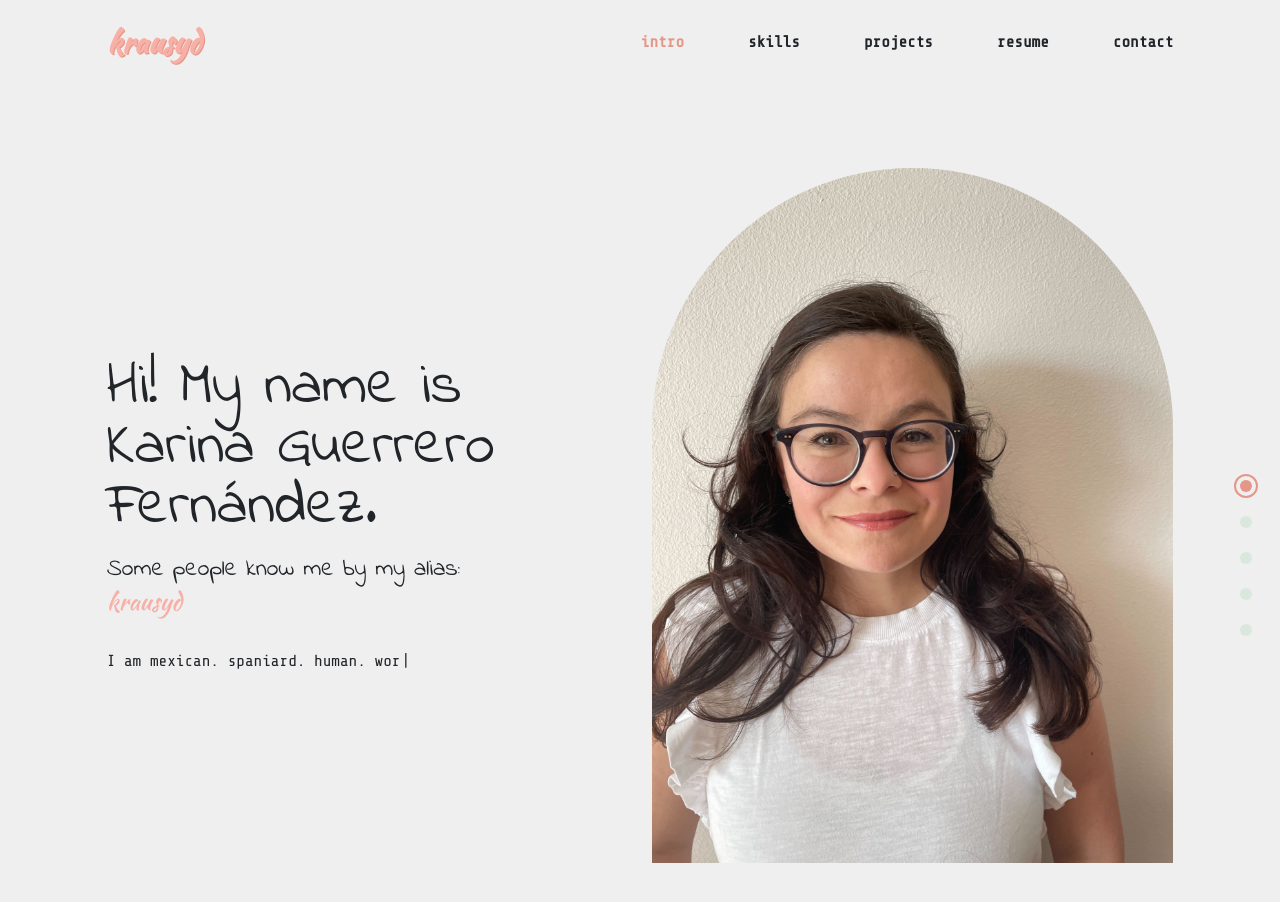
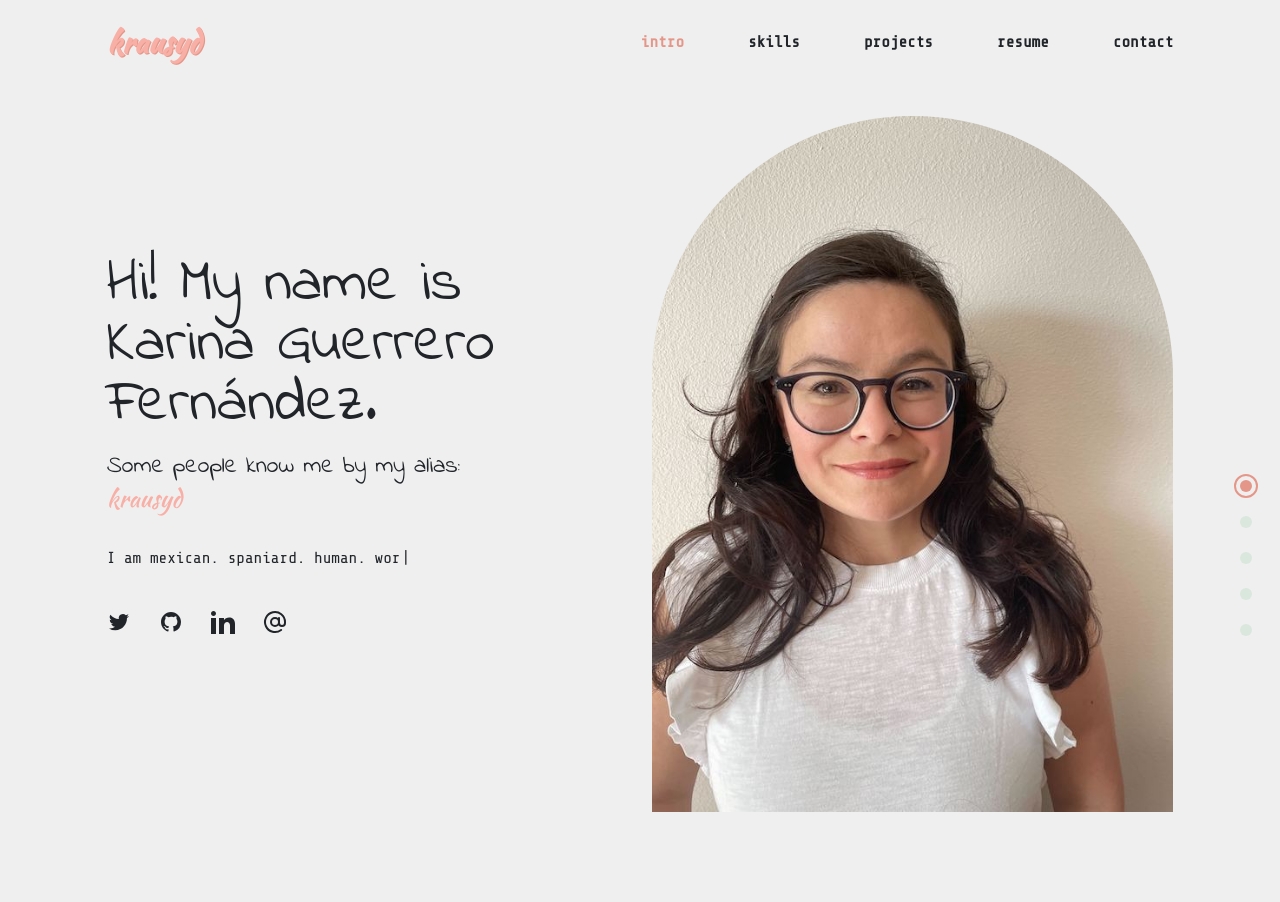
Before and after one commit to krausyd/aboutme, a React (Create React App) app: page / in a window 1280 px wide. After the commit the page ends 812 px from the top, so only its background shows below. Built offline with nearby package versions, Linux system fonts and the light colour scheme; the HTML template or start-up script is replaced by a standard one.

Commit message:
Add social media to initial page

```diff
--- /dev/null
+++ b/src/components/socialmedia.js
@@ -0,0 +1,60 @@
+export default function SocialMediaIcons() {
+    const navigation = [
+    {
+      name: 'Twitter',
+      href: 'https://twitter.com/krausyd',
+      icon: (props) => (
+        <svg fill="currentColor" viewBox="0 0 24 24" {...props}>
+          <path d="M8.29 20.251c7.547 0 11.675-6.253 11.675-11.675 0-.178 0-.355-.012-.53A8.348 8.348 0 0022 5.92a8.19 8.19 0 01-2.357.646 4.118 4.118 0 001.804-2.27 8.224 8.224 0 01-2.605.996 4.107 4.107 0 00-6.993 3.743 11.65 11.65 0 01-8.457-4.287 4.106 4.106 0 001.27 5.477A4.072 4.072 0 012.8 9.713v.052a4.105 4.105 0 003.292 4.022 4.095 4.095 0 01-1.853.07 4.108 4.108 0 003.834 2.85A8.233 8.233 0 012 18.407a11.616 11.616 0 006.29 1.84" />
+        </svg>
+      ),
+    },
+    {
+      name: 'GitHub',
+      href: 'https://github.com/krausyd',
+      icon: (props) => (
+        <svg fill="currentColor" viewBox="0 0 24 24" {...props}>
+          <path
+            fillRule="evenodd"
+            d="M12 2C6.477 2 2 6.484 2 12.017c0 4.425 2.865 8.18 6.839 9.504.5.092.682-.217.682-.483 0-.237-.008-.868-.013-1.703-2.782.605-3.369-1.343-3.369-1.343-.454-1.158-1.11-1.466-1.11-1.466-.908-.62.069-.608.069-.608 1.003.07 1.531 1.032 1.531 1.032.892 1.53 2.341 1.088 2.91.832.092-.647.35-1.088.636-1.338-2.22-.253-4.555-1.113-4.555-4.951 0-1.093.39-1.988 1.029-2.688-.103-.253-.446-1.272.098-2.65 0 0 .84-.27 2.75 1.026A9.564 9.564 0 0112 6.844c.85.004 1.705.115 2.504.337 1.909-1.296 2.747-1.027 2.747-1.027.546 1.379.202 2.398.1 2.651.64.7 1.028 1.595 1.028 2.688 0 3.848-2.339 4.695-4.566 4.943.359.309.678.92.678 1.855 0 1.338-.012 2.419-.012 2.747 0 .268.18.58.688.482A10.019 10.019 0 0022 12.017C22 6.484 17.522 2 12 2z"
+            clipRule="evenodd"
+          />
+        </svg>
+      ),
+    },
+    {
+      name: 'LinkedIn',
+      href: 'https://www.linkedin.com/in/krausyd',
+      icon: (props) => (
+        <svg fill="currentColor" viewBox="0 0 24 24" {...props}>
+          <path
+            fillRule="evenodd"
+            d="M4.98 3.5c0 1.381-1.11 2.5-2.48 2.5s-2.48-1.119-2.48-2.5c0-1.38 1.11-2.5 2.48-2.5s2.48 1.12 2.48 2.5zm.02 4.5h-5v16h5v-16zm7.982 0h-4.968v16h4.969v-8.399c0-4.67 6.029-5.052 6.029 0v8.399h4.988v-10.131c0-7.88-8.922-7.593-11.018-3.714v-2.155z"
+            clipRule="evenodd"
+          />
+        </svg>
+      ),
+    },
+    {
+      name: 'email',
+      href: 'mailto:krausyd@hey.com',
+      icon: (props) => (
+        <svg viewBox="0 0 24 24"  fill="none"  stroke="currentColor"  strokeWidth="2"  strokeLinecap="round"  strokeLinejoin="round" {...props}>
+            <circle cx="12" cy="12" r="4" />
+            <path d="M16 8v5a3 3 0 0 0 6 0v-1a10 10 0 1 0-3.92 7.94" />
+        </svg>
+      ),
+    },
+  ];
+
+    return (
+        <div className="flex justify-center md:justify-start my-10 gap-7">
+            {navigation.map((item) => (
+              <a key={item.name} href={item.href} target="_blank" rel="noreferrer" className="hover:text-gray-500">
+                <span className="sr-only">{item.name}</span>
+                <item.icon className="h-6 w-6" aria-hidden="true" />
+              </a>
+            ))}
+        </div>
+    )
+}
--- a/src/pages/intro.js
+++ b/src/pages/intro.js
@@ -4,12 +4,12 @@ import { motion } from 'framer-motion';
 import useMediaQuery from '../hooks/useMediaQuery';
 import AnchorLink from 'react-anchor-link-smooth-scroll';
 import krausyd from '../assets/images/krausyd.jpg'
+import SocialMediaIcons from '../components/socialmedia';
 
 export default function Intro({ setSelectedpage }) {
     const isAboveMediumScreens = useMediaQuery("(min-width: 1060px)");
 
     return (
-        <motion.div initial={{ opacity: 0 }} whileInView={{ opacity: 1 }} exit={{ opacity: 0, display: 'none' }}>
         <section id="intro" className="md:flex md:justify-between md:items-center md:h-full gap-16 py-10">
             { /* IMAGE SECTION */}
             <div className='md:order-2 flex justify-center basis-3/5 z-10 mt-16 md:mt-32'>
@@ -62,8 +62,19 @@ export default function Intro({ setSelectedpage }) {
                             options={{ loop: true }} />
                     </div>
                 </motion.div>
+
+                {/* SOCIAL MEDIA */}
+                <motion.div
+                    className='flext mt-5 justify-center md:justify-start'
+                    initial="hidden"
+                    whileInView="visible"
+                    viewport={{ once: true, amount: 0.5 }}
+                    transition={{ delay: 0.2, duration: 0.5 }}
+                    variants={{ hidden: { opacity: 0, x: -50 }, visible: { opacity: 1, x: 0 } }}
+                >
+                    <SocialMediaIcons />
+                </motion.div>
             </div>
         </section>
-        </motion.div>
     );
 }
```
Also changed, not shown: src/assets/images/krausyd.jpg. Lines whose indentation alone changed are shown as unchanged.
